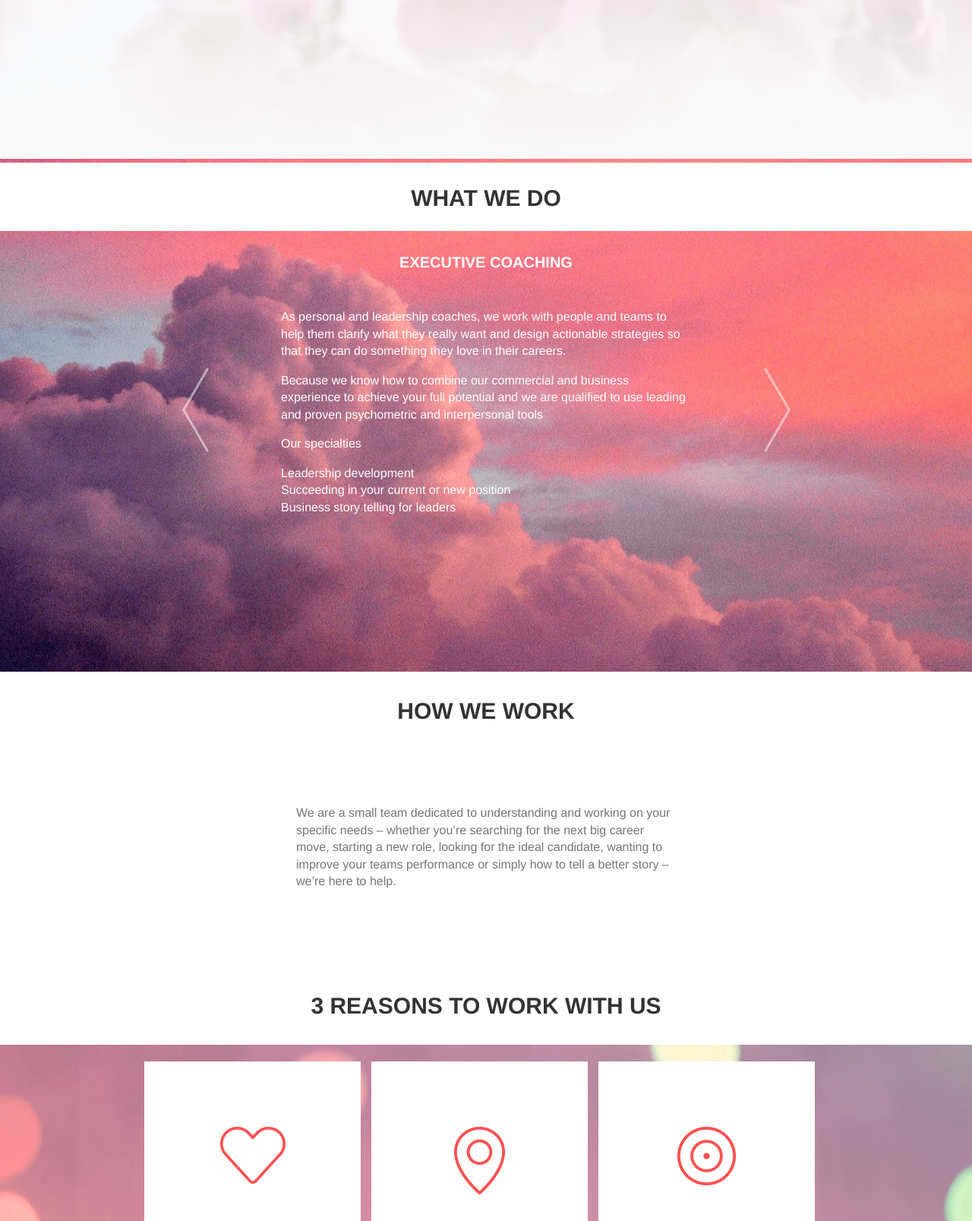
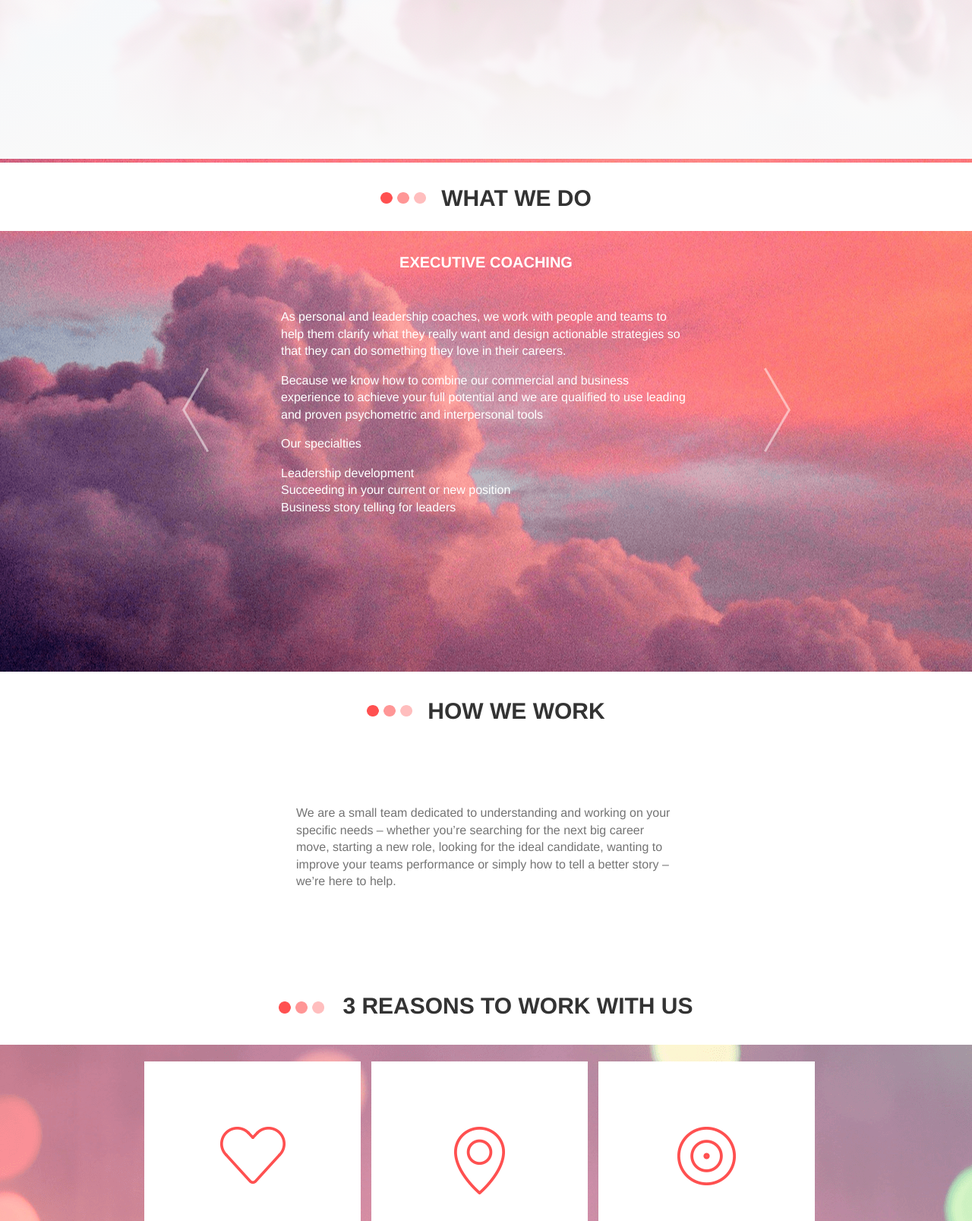
Before and after one commit to BGazsi/goodwin_main, a PHP site: page / in a window 1280 px wide. Shown: the part 591-2198 px from the top of the page at 76% size. Run offline with PHP 8.4, Linux system fonts and the light colour scheme; some libraries are stand-ins or nearby versions.

Commit message:
php update

```diff
--- a/index.php
+++ b/index.php
@@ -23,7 +23,7 @@
 
     <div class="block block__two">
         <div class="header-container">
-            <div class="header header--white"><h1>What we do</h1></div>
+            <div class="header header--white"><h1><img src="img/dots.png" alt="dots" class="header-before"/>What we do</h1></div>
         </div>
         <div class="content content--md">
             <div id="whatWeDoCarousel" class="carousel slide" data-ride="false">
@@ -124,7 +124,7 @@
 
     <div class="block block__three">
         <div class="header-container">
-            <div class="header header--white"><h1>How we work</h1></div>
+            <div class="header header--white"><h1><img src="img/dots.png" alt="dots" class="header-before"/>How we work</h1></div>
         </div>
         <div class="content content--sm">
             <p class="paragraph paragraph--dark">
@@ -138,7 +138,12 @@
     <div class="block block__four">
 
         <div class="header-container">
-            <div class="header"><h1>3 reasons to work with us</h1></div>
+            <div class="header row-table--mobile">
+                <div class="row-cell row-cell--vcenter">
+                    <img src="img/dots.png" alt="dots" class="header-before"/>
+                </div>
+                <h1 class="row-cell">3 reasons to work with us</h1>
+            </div>
         </div>
         <div class="content content--md">
             <div class="box">
@@ -201,7 +206,7 @@
     <div class="block block__five">
 
         <div class="header-container">
-            <div class="header"><h1>About</h1></div>
+            <div class="header"><h1><img src="img/dots.png" alt="dots" class="header-before"/>About</h1></div>
         </div>
         <div class="content content--lg">
             <div class="row row-table">
@@ -237,7 +242,7 @@
     <div class="block block__six">
 
         <div class="header-container">
-            <div class="header header--white"><h1>Contact</h1></div>
+            <div class="header header--white"><h1><img src="img/dots.png" alt="dots" class="header-before"/>Contact</h1></div>
         </div>
         <div class="content content--sm">
             <h2 class="text-left">Hello. <br/> How can we help you?</h2>
@@ -266,7 +271,8 @@
 
     <footer class="block footer">
 
-        <div class="content content--sm">
+        <div class="content content--md text-center">
+            <a href="#" class="pull-right"><img src="img/in.png" alt="in" class="img-responsive"/></a>
             <a href="#" class="footer-link">What</a>
             <span class="footer-separator"></span>
             <a href="#" class="footer-link">How</a>
@@ -276,7 +282,6 @@
             <a href="#" class="footer-link">About</a>
             <span class="footer-separator"></span>
             <a href="#" class="footer-link">Contact</a>
-            <a href="#" class="pull-right"><img src="img/in.png" alt="in"/></a>
 
         </div>
     </footer>
```
